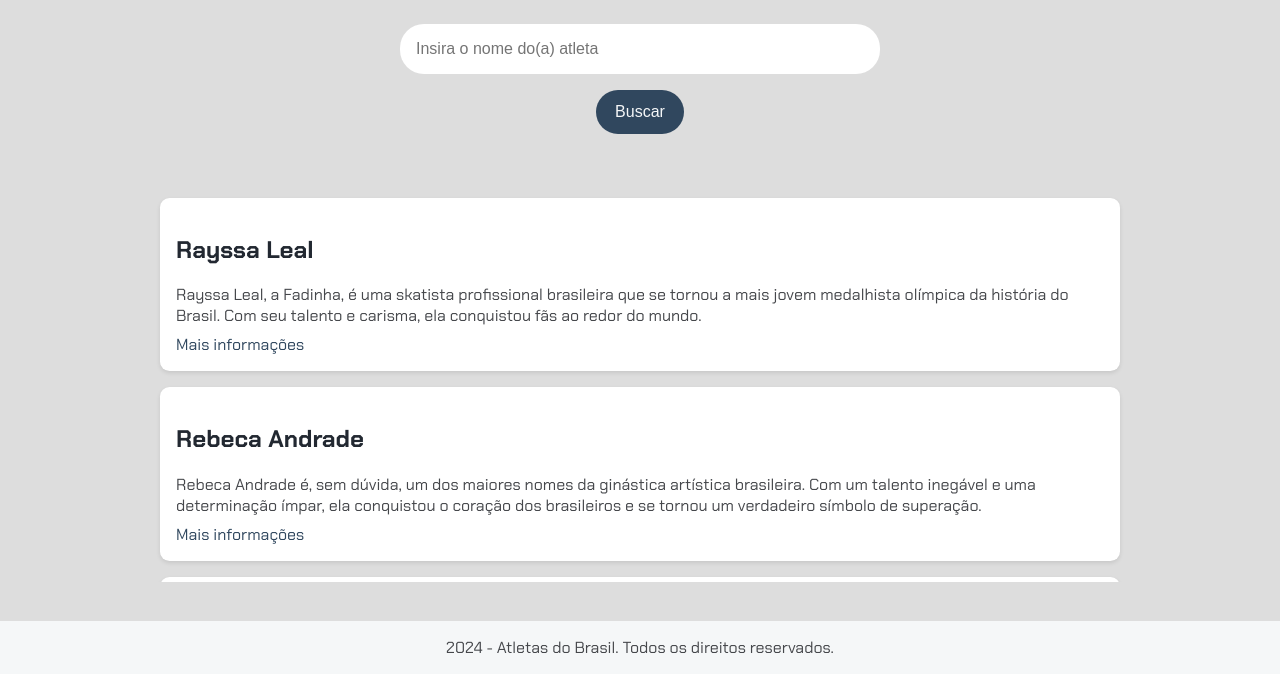
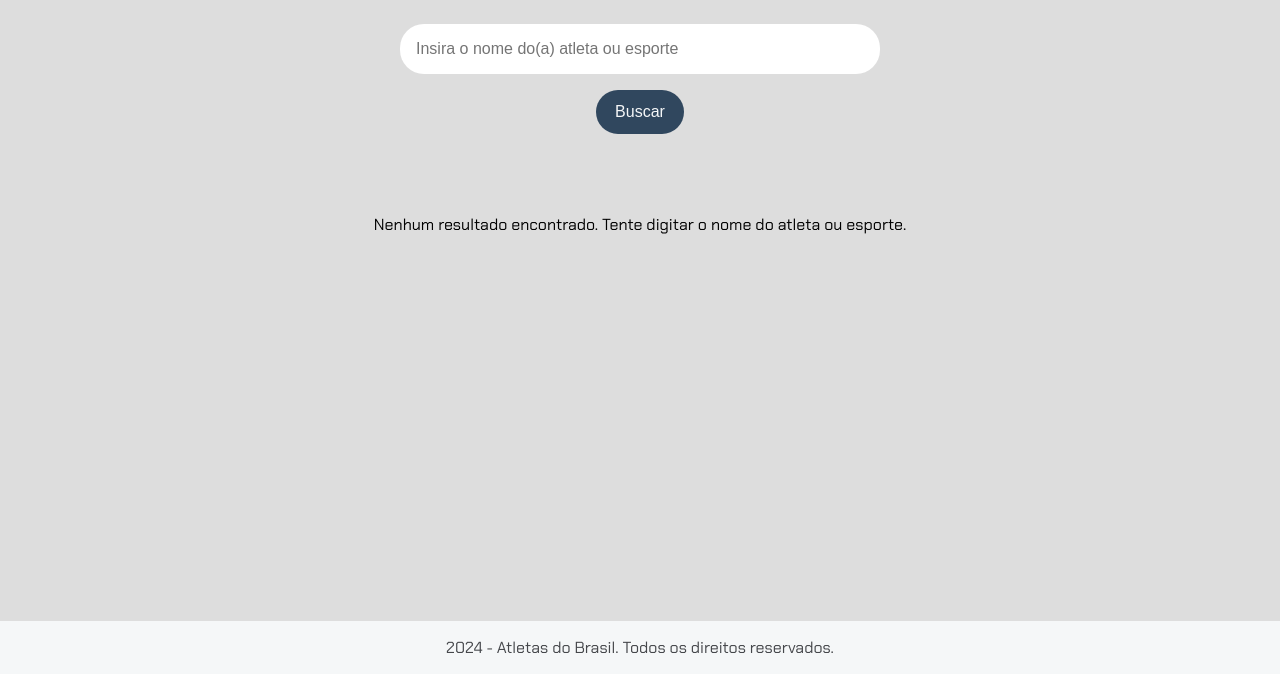
Before and after one commit to Cajaiba/ImersaoDev24, a plain HTML site: page index.html in a window 1280 px wide. Both pictures are taken after a click on the button "Buscar". Shown: the part 126-800 px from the top of the page. Drawn offline with Linux system fonts and the light colour scheme.

Commit message:
Projeto optimizado
Agora o campo reconhece os valores inseridos.

```diff
--- a/app.js
+++ b/app.js
@@ -1,13 +1,33 @@
 function pesquisar() {
-    // Obtém a seção HTML onde os resultados serão exibidos
+    // Obtém a seção onde os resultados serão exibidos
     let section = document.getElementById("resultados-pesquisa");
 
-    // Inicializa uma string vazia para armazenar o HTML dos resultados
+    // Obtém o valor digitado no campo de pesquisa e converte para minúsculas
+    let campoPesquisa = document.getElementById("campo-pesquisa").value.toLowerCase();
+
+    // Verifica se o campo de pesquisa está vazio
+    if (!campoPesquisa) {
+      // Se estiver vazio, exibe uma mensagem de erro
+      section.innerHTML = "<p>Nenhum resultado encontrado. Tente digitar o nome do atleta ou esporte.</p>";
+      return;
+    }
+
+    // Inicializa variáveis para armazenar o resultado da pesquisa
     let resultado = "";
+    let titulo = "";
+    let descricao = "";
+    let tags = "";
 
-    // Itera sobre cada dado no array de dados
+    // Itera sobre os dados da pesquisa
     for (let dado of dados) {
-      // Constrói o HTML para cada item, formatando com as propriedades do dado
+      // Converte o título, descrição e tags para minúsculas para facilitar a comparação
+      titulo = dado.titulo.toLowerCase();
+      descricao = dado.descricao.toLowerCase();
+      tags = dado.tags.toLowerCase();
+
+      // Verifica se a pesquisa ocorre em algum dos campos
+      if (titulo.includes(campoPesquisa) || descricao.includes(campoPesquisa) || tags.includes(campoPesquisa)) {
+        // Se encontrar um resultado, adiciona o HTML para exibi-lo na página
         resultado += `
           <div class="item-resultado">
             <h2>${dado.titulo}</h2>
@@ -16,7 +36,13 @@ function pesquisar() {
           </div>
         `;
       }
+    }
 
-    // Atualiza o conteúdo da seção com o HTML construído
+    // Se nenhum resultado for encontrado, exibe uma mensagem
+    if (!resultado) {
+      resultado = "<p>Nenhum resultado encontrado</p>";
+    }
+
+    // Atualiza o conteúdo da seção com os resultados da pesquisa
     section.innerHTML = resultado;
   }
--- a/dados.js
+++ b/dados.js
@@ -1,17 +1,32 @@
 let dados = [
     {
-        titulo : "Rayssa Leal",
-        descricao : "Rayssa Leal, a Fadinha, é uma skatista profissional brasileira que se tornou a mais jovem medalhista olímpica da história do Brasil. Com seu talento e carisma, ela conquistou fãs ao redor do mundo.",
-        link : "https://www.cob.org.br/time-brasil/medalhistas-olimpicos/jhulia-rayssa-mendes-leal",
+        titulo: "Rayssa Leal",
+        descricao: "Rayssa Leal, a Fadinha, é uma skatista profissional brasileira que se tornou a mais jovem medalhista olímpica da história do Brasil. Com seu talento e carisma, ela conquistou fãs ao redor do mundo.",
+        link: "https://www.cob.org.br/time-brasil/medalhistas-olimpicos/jhulia-rayssa-mendes-leal",
+        tags: "skate fada sk8 bronze",
     },
     {
         titulo : "Rebeca Andrade",
         descricao : "Rebeca Andrade é, sem dúvida, um dos maiores nomes da ginástica artística brasileira. Com um talento inegável e uma determinação ímpar, ela conquistou o coração dos brasileiros e se tornou um verdadeiro símbolo de superação.",
         link : "https://www.cob.org.br/time-brasil/medalhistas-olimpicos/rebeca-rodrigues-de-andrade",
+        tags: "ginastica salto ginasta solo ouro prata",
     },
     {
-        titulo : "Beatriz Sousa",
+        titulo : "Beatriz Souza",
         descricao : "Beatriz Souza é uma judoca brasileira que tem se destacado no cenário internacional e se consolidado como uma das grandes promessas do esporte no país. Com um talento nato e uma dedicação impressionante, ela vem conquistando diversas medalhas e títulos importantes, colocando o Brasil no topo do pódio em diversas competições.",
         link : "https://www.cob.org.br/time-brasil/medalhistas-olimpicos/atleta",
-    }
+        tags: "judô judo judoka ouro",
+    },
+    {
+        titulo: "Caio Bonfim",
+        descricao: "Caio Bonfim é um marchador atlético brasileiro que conquistou a medalha de prata nos Jogos Olímpicos de Paris 2024, demonstrando grande técnica e resistência.",
+        link: "https://www.cob.org.br/time-brasil/medalhistas-olimpicos/caio-bonfim",
+        tags: "atletismo marcha atletica prata",
+    },
+    {
+        titulo: "Willian Lima",
+        descricao: "Willian Lima, judoca brasileiro, trouxe mais uma medalha para o país, conquistando a prata na categoria -66kg em Paris 2024.",
+        link: "https://www.cob.org.br/time-brasil/medalhistas-olimpicos/willian-lima",
+        tags: "judô judoca prata",
+    },
 ];
--- a/index.html
+++ b/index.html
@@ -12,7 +12,7 @@
     </header>
     <main>
         <section>
-            <input type="text" placeholder="Insira o nome do(a) atleta">
+            <input type="text" placeholder="Insira o nome do(a) atleta ou esporte" id="campo-pesquisa">
             <button onclick="pesquisar()">Buscar</button>
         </section>
         <section class="resultados-pesquisa" id="resultados-pesquisa">
```
Lines whose indentation alone changed are shown as unchanged.
